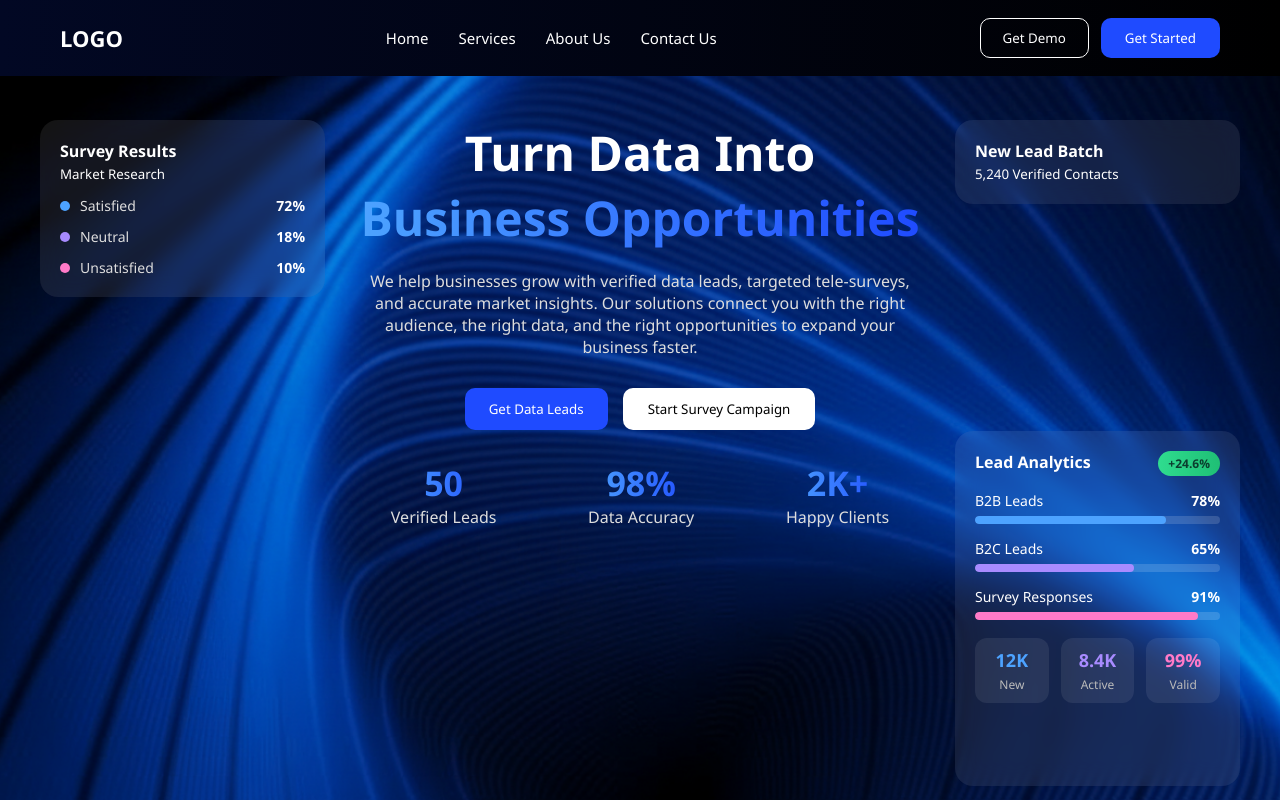
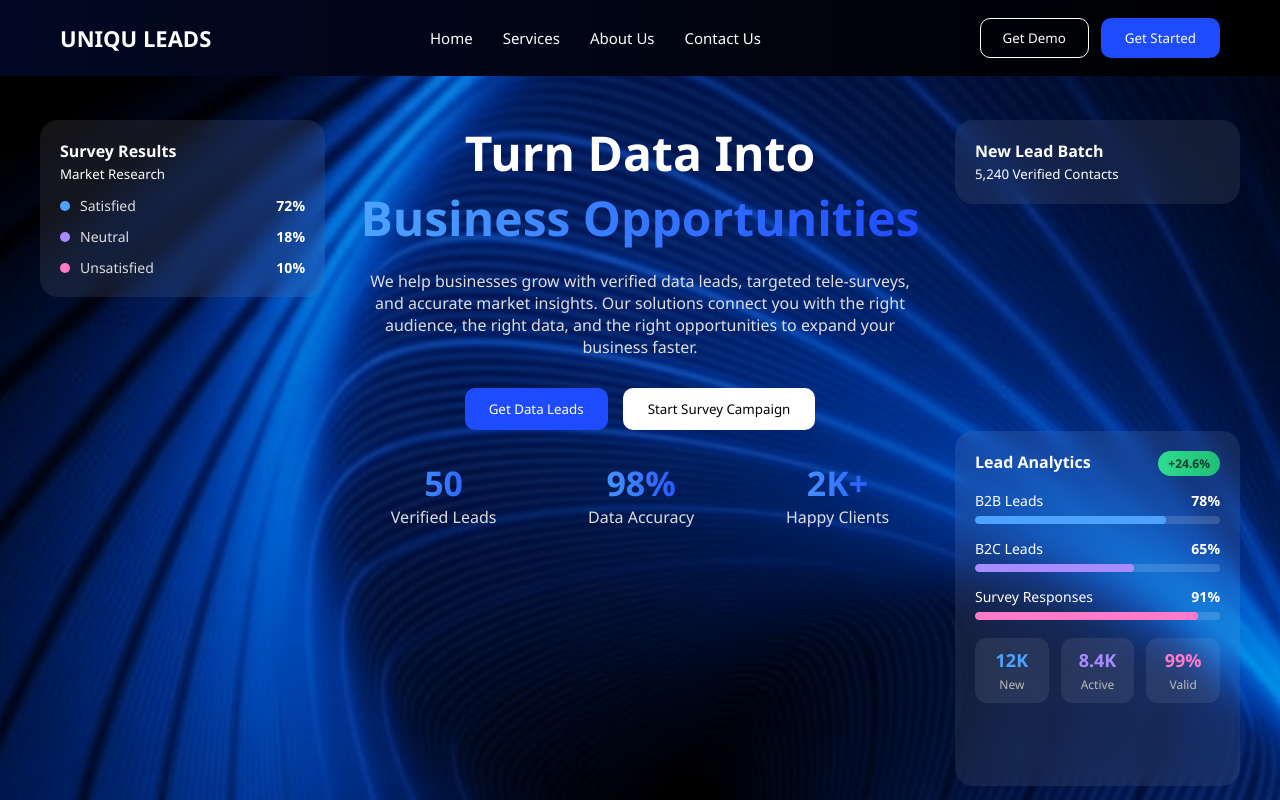
Before and after one commit to mounttowntech/uniqueleads, a React (Create React App) app: page / in a window 1280 px wide. Shown: the top 800 px of the page. Built offline with nearby package versions, Linux system fonts and the light colour scheme.

Commit message:
logo name changed as uniqu leads

```diff
--- a/src/components/common/Header.js
+++ b/src/components/common/Header.js
@@ -6,7 +6,7 @@ function Header() {
 <header class="main-header">
   <div class="header-container">
 
-    <div class="logo">LOGO</div>
+    <div class="logo"> UNIQU LEADS</div>
 
     <nav class="nav-links">
       <a href="#Home">Home</a>
```
